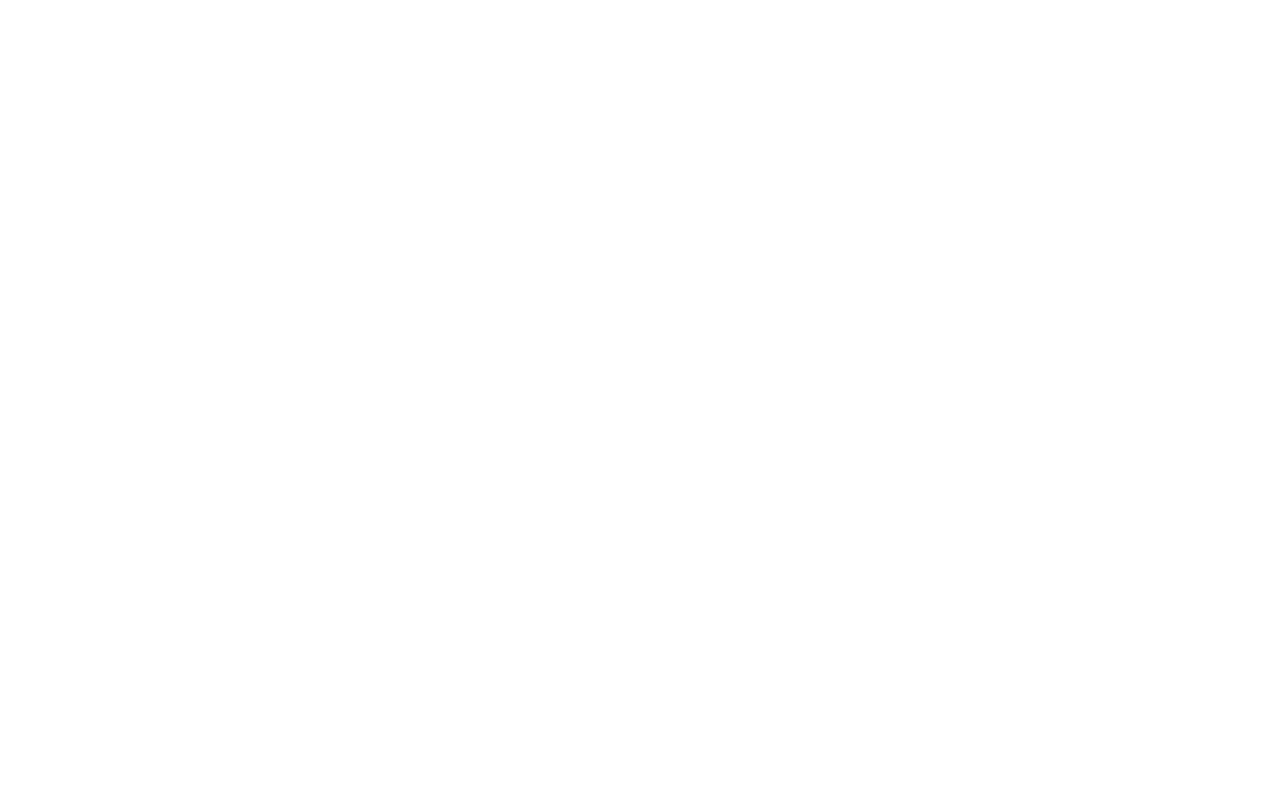
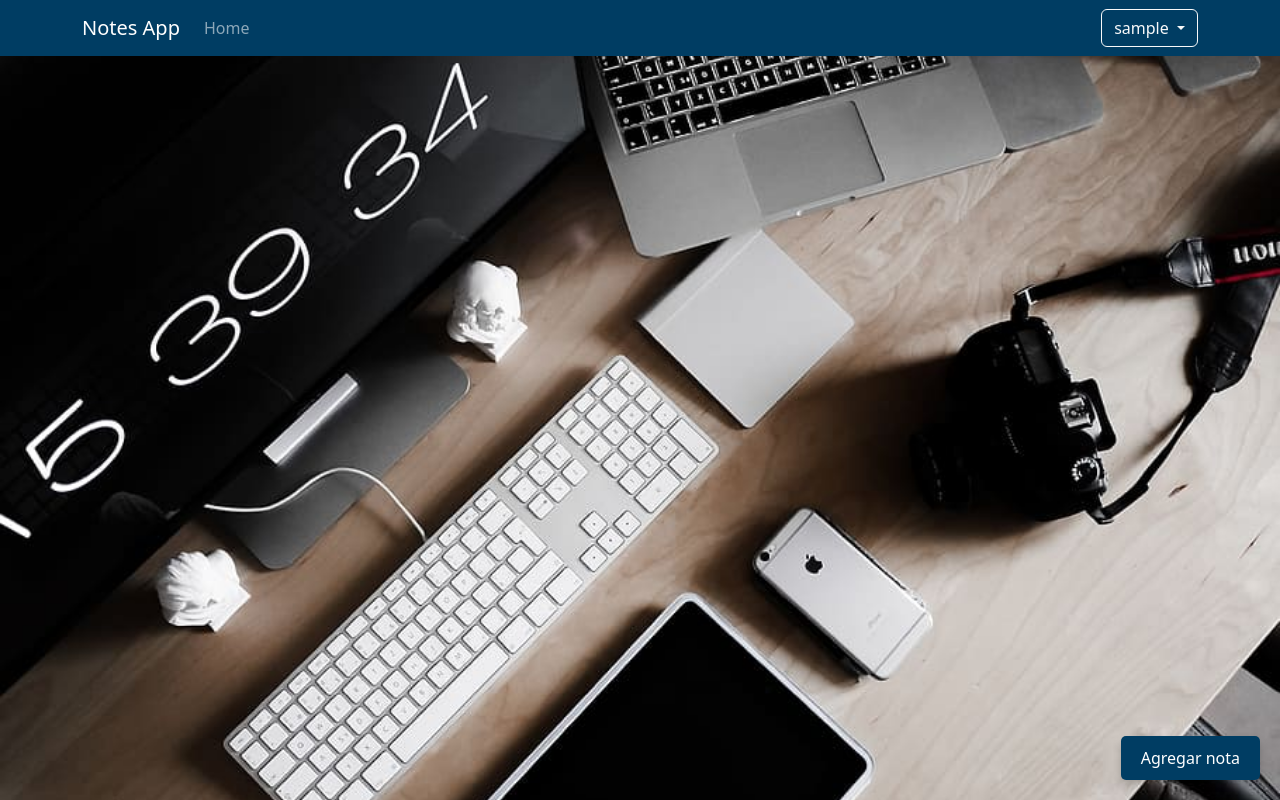
Before and after one commit to oqnd2/NotesApp, a React (Create React App) app in the folder frontend/: page /notes in a window 1280 px wide. Before the commit this address had no page. Built offline with nearby package versions, Linux system fonts and the light colour scheme; sample sign-in values are in the browser's storage.

Commit message:
Modificaciones en la interfaz

```diff
--- a/frontend/src/App.js
+++ b/frontend/src/App.js
@@ -3,6 +3,7 @@
 import Home from './views/Home';
 import Login from './views/Login';
 import Register from './views/Register';
+import Notes from './views/Notes';
 
 function App() {
   return (
@@ -11,6 +12,7 @@
         <Route path='/' Component={Home} />
         <Route path='/login' Component={Login} />
         <Route path='/register' Component={Register} />
+        <Route path='/notes' Component={Notes} />
       </Routes>
     </Router>
   );
--- /dev/null
+++ b/frontend/src/components/floatingButton.js
@@ -0,0 +1,11 @@
+import React from 'react';
+
+const FloatingButton = ({ onClick }) => {
+  return (
+    <button className="floating-button" onClick={onClick}>
+      Agregar nota
+    </button>
+  );
+};
+
+export default FloatingButton;
--- a/frontend/src/components/myNavbar.js
+++ b/frontend/src/components/myNavbar.js
@@ -26,7 +26,7 @@
                         </Dropdown.Toggle>
 
                         <Dropdown.Menu align="end">
-                            <Dropdown.Item href={''}>Notas</Dropdown.Item>
+                            <Dropdown.Item href='/notes'>Notas</Dropdown.Item>
                             <Dropdown.Item href='/' onClick={handleLogout}>Cerrar Sesión</Dropdown.Item>
                         </Dropdown.Menu>
                     </Dropdown>
--- a/frontend/src/index.css
+++ b/frontend/src/index.css
@@ -23,3 +23,22 @@
   background-position: center;
   min-height: 100vh;
 }
+
+.floating-button {
+  position: fixed;
+  bottom: 20px;
+  right: 20px;
+  background-color: #003D63;
+  color: white;
+  border: none;
+  border-radius: 5px; /* Cambiado a un borde menos redondeado */
+  padding: 10px 20px; /* Aumentar el padding para el texto */
+  font-size: 16px; /* Tamaño de fuente ajustado */
+  box-shadow: 0 4px 8px rgba(0, 0, 0, 0.2);
+  cursor: pointer;
+  transition: background-color 0.3s;
+}
+
+.floating-button:hover {
+  background-color: #003D63;
+}
--- a/frontend/src/views/Login.js
+++ b/frontend/src/views/Login.js
@@ -1,6 +1,6 @@
-import React, { useState} from 'react'
+import React, { useState } from 'react'
 import MyNavbar from '../components/myNavbar'
-import { Form, Button, Container } from 'react-bootstrap';
+import { Form, Button, Container, Alert } from 'react-bootstrap';
 import '../index.css'
 import { useNavigate } from 'react-router-dom';
 import axios from 'axios'
@@ -8,11 +8,13 @@
 function Login() {
     const [email, setEmail] = useState('');
     const [password, setPassword] = useState('');
+    const [error, setError] = useState(null);
 
     const navigate = useNavigate();
 
     const handleLogin = async (e) => {
         e.preventDefault();
+        setError(null);
 
         try {
             const response = await axios.post('http://localhost:5000/login', {
@@ -20,25 +22,24 @@
                 password
             });
 
-            // Guardar el token (por ejemplo, en localStorage)
+            // Guardar el token.
             localStorage.setItem('token', response.data.token);
             localStorage.setItem('userName', response.data.name);
 
-            alert(response.data.message);
-
-            // Redirigir al usuario a la página deseada después del inicio de sesión
-            navigate('/');  // Cambia '/dashboard' por la ruta a la que quieres redirigir
+            // Redirigir al usuario a la página deseada después del inicio de sesión.
+            navigate('/notes');
 
         } catch (err) {
-            alert(`Error: ${err.response?.data?.error}`);
+            setError(`Error: ${err.response?.data?.error}`);
         }
     };
 
     return (
         <div className='fondo'>
             <MyNavbar />
-            <Container style={{ minHeight: 'calc(100vh - 56px)'}} className="d-flex justify-content-center align-items-center">
+            <Container style={{ minHeight: 'calc(100vh - 56px)' }} className="d-flex justify-content-center align-items-center">
                 <Form onSubmit={handleLogin} style={{ width: '300px' }} className="text-white p-4 rounded bg-dark">
+                    {error && <Alert variant='danger' className=''>{error}</Alert>}
                     <h2 className="text-center mb-4">Iniciar sesión</h2>
                     <Form.Group className="mb-3">
                         <Form.Label>Correo electronico:</Form.Label>
@@ -61,6 +62,9 @@
                     <Button type="submit" variant="outline-light" className="w-100">
                         Ingresar
                     </Button>
+                    <p className="text-center text-light mt-3">
+                        ¿No tienes una cuenta? <a href="/register" className="text-decoration-none">Crea una!</a>
+                    </p>
                 </Form>
             </Container>
         </div>
--- /dev/null
+++ b/frontend/src/views/Notes.js
@@ -0,0 +1,71 @@
+import React, { useEffect, useState } from 'react'
+import MyNavbar from '../components/myNavbar'
+import { useNavigate } from 'react-router-dom';
+import FloatingButton from '../components/floatingButton';
+import { Button, Form, Modal } from 'react-bootstrap';
+
+function Notes() {
+    const userName = localStorage.getItem('userName');
+
+    const [show, setShow] = useState(false);
+
+    const navigate = useNavigate();
+
+    const handleClose = () => setShow(false);
+    const handleShow = () => setShow(true);
+
+
+    useEffect(() => {
+        if (!userName) {
+            navigate('/login');
+        }
+    });
+
+    const handleAddNote = async (e) => {
+        e.preventDefault();
+
+
+    }
+
+
+    return (
+        <div className='fondo'>
+            <MyNavbar />
+            <FloatingButton onClick={handleShow} />
+            <Modal show={show} onHide={handleClose}>
+                <Modal.Header closeButton>
+                    <Modal.Title>Agregar una nota</Modal.Title>
+                </Modal.Header>
+                <Modal.Body>
+                    <Form>
+                        <Form.Group className="mb-3" controlId="exampleForm.ControlInput1">
+                            <Form.Label>Titulo:</Form.Label>
+                            <Form.Control
+                                type="email"
+                                autoFocus
+                            />
+                        </Form.Group>
+                        <Form.Group
+                            className="mb-3"
+                            controlId="exampleForm.ControlTextarea1"
+                        >
+                            <Form.Label>Nota:</Form.Label>
+                            <Form.Control as="textarea" rows={3} />
+                        </Form.Group>
+                    </Form>
+                </Modal.Body>
+                <Modal.Footer>
+                    <Button variant="secondary" onClick={handleClose}>
+                        Cancelar
+                    </Button>
+                    <Button className='blue' onClick={handleAddNote}>
+                        Agregar nota
+                    </Button>
+                </Modal.Footer>
+            </Modal>
+
+        </div>
+    )
+}
+
+export default Notes;
--- a/frontend/src/views/Register.js
+++ b/frontend/src/views/Register.js
@@ -1,6 +1,6 @@
 import React, { useState } from 'react';
 import MyNavbar from '../components/myNavbar';
-import { Container, Form, Button } from 'react-bootstrap';
+import { Container, Form, Button, Alert } from 'react-bootstrap';
 import axios from 'axios';
 import { useNavigate } from 'react-router-dom';
 
@@ -9,10 +9,12 @@
     const [email, setEmail] = useState('');
     const [password, setPassword] = useState('');
     const [passwordVerif, setPasswordVerif] = useState('');
+    const [error, setError] = useState(null);
     const navigate = useNavigate();
 
     const handleSubmit = async (e) => {
         e.preventDefault();
+        setError(null);
 
         if (password !== passwordVerif) {
             alert('Las contraseñas no coinciden!');
@@ -29,7 +31,7 @@
             alert(response.data.message);
             navigate('/login');
         } catch (err) {
-            alert(`Error: ${err.response?.data?.error || 'Error en el registro'}`);
+            setError(`Error: ${err.response?.data?.error || 'Error en el registro'}`);
         }
     };
 
@@ -38,6 +40,7 @@
             <MyNavbar />
             <Container style={{ minHeight: 'calc(100vh - 56px)' }} className="d-flex justify-content-center align-items-center">
                 <Form onSubmit={handleSubmit} style={{ width: '300px' }} className="text-white p-4 rounded bg-dark">
+                    {error && <Alert variant='danger' className=''>{error}</Alert>}
                     <h2 className="text-center mb-4">¡Regístrate!</h2>
                     <Form.Group className="mb-3">
                         <Form.Label>Nombre:</Form.Label>
```
